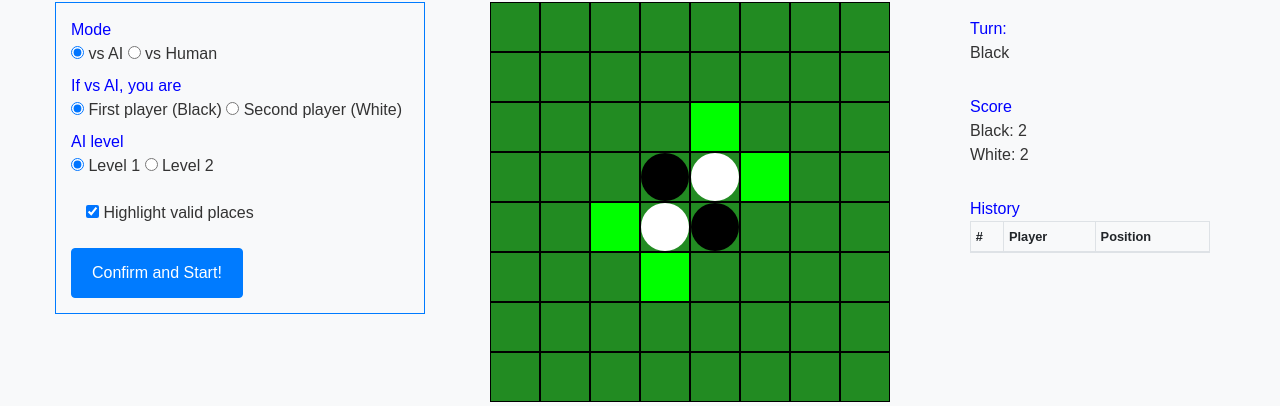
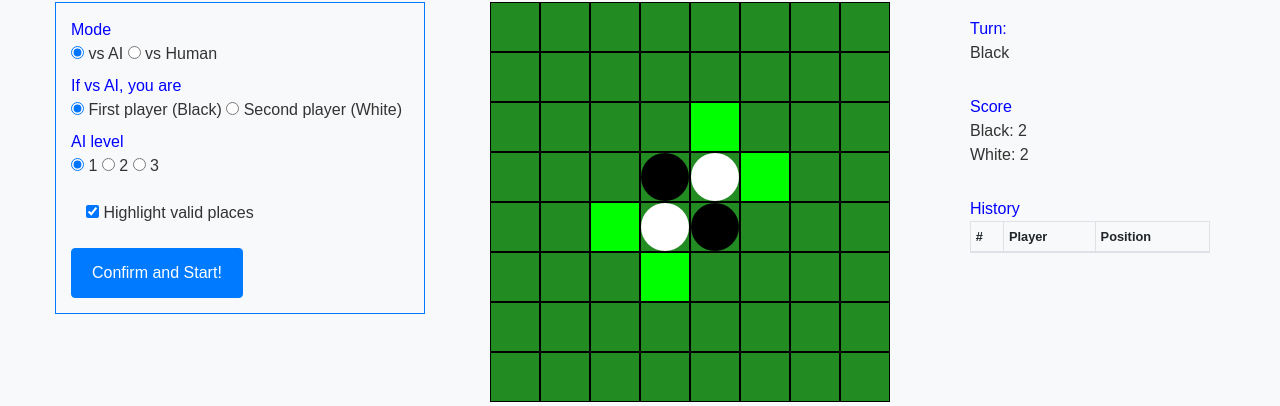
Before and after one commit to ryok247/ai-reversi, a Django app: template loginApp/templates/index.html in a window 1280 px wide. Shown: the part 159-565 px from the top of the page. Run offline with Django 3.2, Linux system fonts and the light colour scheme; the template is opened without the code that fills it, so the values that code supplies are empty; some libraries are stand-ins or nearby versions.

Commit message:
Implemented AI level3 in UI

```diff
--- a/loginApp/static/js/main.js
+++ b/loginApp/static/js/main.js
@@ -2,7 +2,6 @@
 
 // Importing required modules and components
 import { sharedState } from './game-shared.js';
-import { ReplayAnimator } from './animation.js';
 import {
     initializeGame,
     loadGames,
@@ -27,12 +26,6 @@ document.addEventListener("DOMContentLoaded", () => {
 });
 
 document.addEventListener('DOMContentLoaded', function() {
-
-    const progressElement = document.getElementById('progress');
-    const animatedBoardElement = document.querySelector(".board.animated");
-
-    sharedState.animator = new ReplayAnimator(sharedState.logic, animatedBoardElement, progressElement);
-
     document.getElementById("restart-animation-btn").addEventListener("click", () => sharedState.animator.restartAnimation());
     document.getElementById("backward-step-btn").addEventListener("click", () => sharedState.animator.backwardStep());
     document.getElementById("start-animation-btn").addEventListener("click", () => sharedState.animator.startAnimation());
--- a/loginApp/static/js/manage-game.js
+++ b/loginApp/static/js/manage-game.js
@@ -1,18 +1,23 @@
 "use strict";
 
-import { randomAgent, simpleGreedyAgent} from './agents.js'
+import { randomAgent, simpleGreedyAgent, nTurnMinimaxLastExausiveAgent} from './agents.js'
 import { getCookie, setCookie, getCsrfToken } from './utilities.js'
 import { sharedState } from './game-shared.js';
 import { gameSettings } from './game-settings.js';
 import { gameLogic } from './game-logic.js';
+import { ReplayAnimator } from './animation.js';
 
 // Function to initialize the game
 export function initializeGame(historyElement){
     const boardElement = document.querySelector(".board");
     const turnElement = document.getElementById("turn");
 
+    const progressElement = document.getElementById('progress');
+    const animatedBoardElement = document.querySelector(".board.animated");
+
     sharedState.settings = new gameSettings("mode", "color", "level", "highlight");
     sharedState.logic = new gameLogic();
+    sharedState.animator = new ReplayAnimator(sharedState.logic, animatedBoardElement, progressElement);
     sharedState.board = new boardInfo(sharedState.logic, sharedState.settings, boardElement, turnElement, historyElement);
 }
 
@@ -36,6 +41,7 @@ export class boardInfo{
 
         if (this.settings.level == 1) this.agent = new randomAgent();
         else if (this.settings.level == 2) this.agent = new simpleGreedyAgent();
+        else if (this.settings.level == 3) this.agent = new nTurnMinimaxLastExausiveAgent(6,10);
         else console.assert(false);
 
         this.cells = [];
@@ -472,7 +478,11 @@ export function createRowFromDatabase(game) {
     row.appendChild(colorColumn);
 
     const resultColumn = document.createElement('td');
-    resultColumn.textContent = game.black_score > game.white_score ? 'Win' : game.black_score < game.white_score ? 'Lose' : 'Draw';
+    if (game.player_color == "black"){
+        resultColumn.textContent = game.black_score > game.white_score ? 'Win' : game.black_score < game.white_score ? 'Lose' : 'Draw';
+    } else {
+        resultColumn.textContent = game.black_score > game.white_score ? 'Lose' : game.black_score < game.white_score ? 'Win' : 'Draw';
+    }
     row.appendChild(resultColumn);
 
     const blackScoreColumn = document.createElement('td');
--- a/loginApp/templates/index.html
+++ b/loginApp/templates/index.html
@@ -41,8 +41,9 @@
 
                         <div class="question">AI level</div>
                         <div>
-                            <label><input type="radio" name="level" value=1 checked> Level 1</label>
-                            <label><input type="radio" name="level" value=2> Level 2</label>
+                            <label><input type="radio" name="level" value=1 checked> 1</label>
+                            <label><input type="radio" name="level" value=2> 2</label>
+                            <label><input type="radio" name="level" value=3> 3</label>
                         </div>
                         <!-- Checkbox that asks highlighting possible cells-->
                         <div class="container">
```
Also changed, not shown: loginApp/static/js/replay.js (+6 -1 lines).
